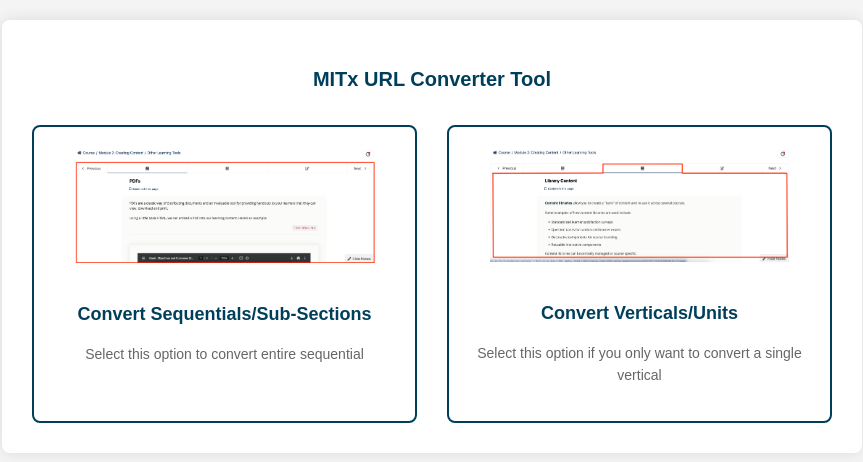
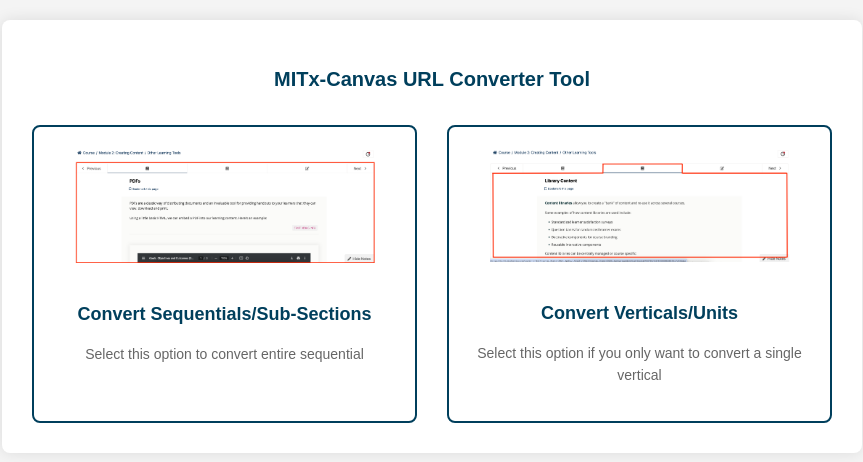
Before and after one commit to kalebabebe/mitx-canvas, a plain HTML site: page index.html in a window 1280 px wide. Shown: the whole page, without its empty margins (208-1071 px from the left). Drawn offline with Linux system fonts and the light colour scheme.

Commit message:
Update index.html

```diff
--- a/index.html
+++ b/index.html
@@ -47,7 +47,7 @@
 </head>
 <body>
     <div class="container">
-        <h1>MITx URL Converter Tool</h1>
+        <h1>MITx-Canvas URL Converter Tool</h1>
         <div class="conversion-options">
             <a href="sequential.html" class="option">
                 <img src="images/sequential.png" alt="Sequential URL conversion">
```
